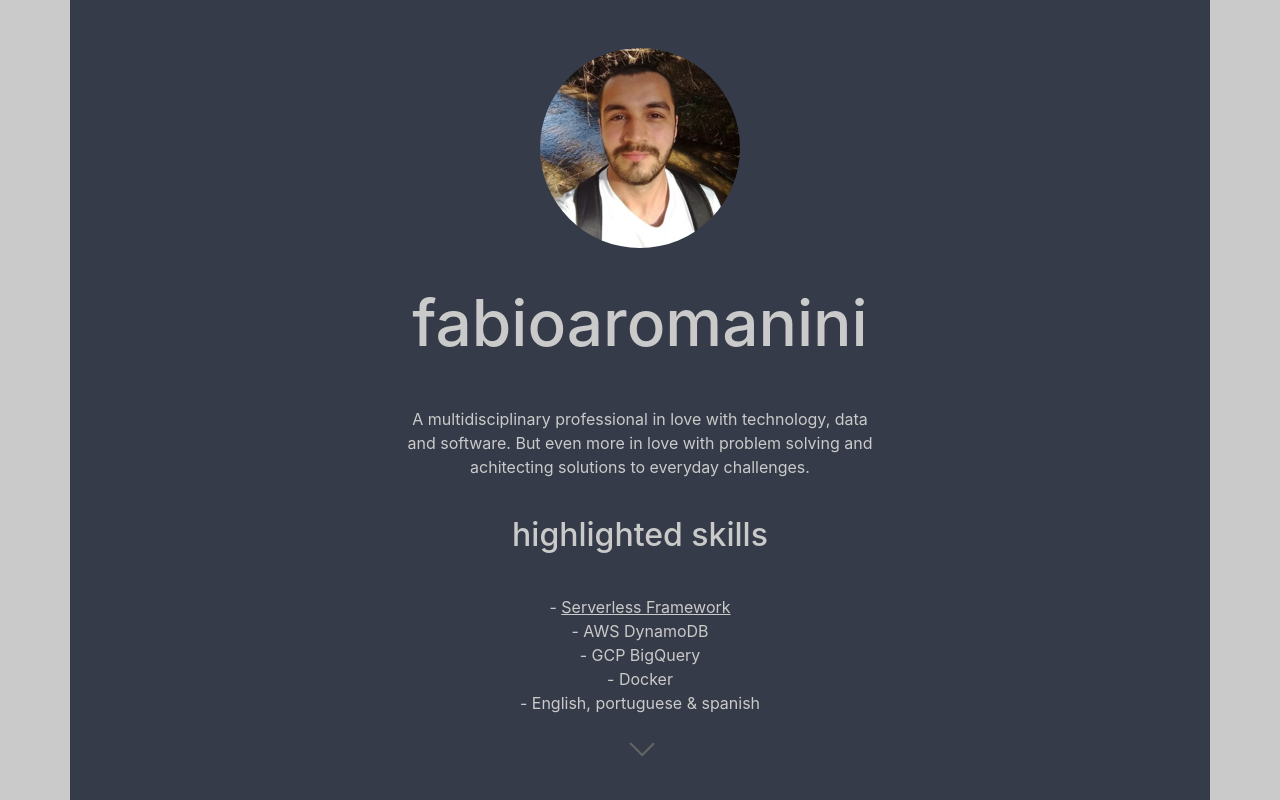
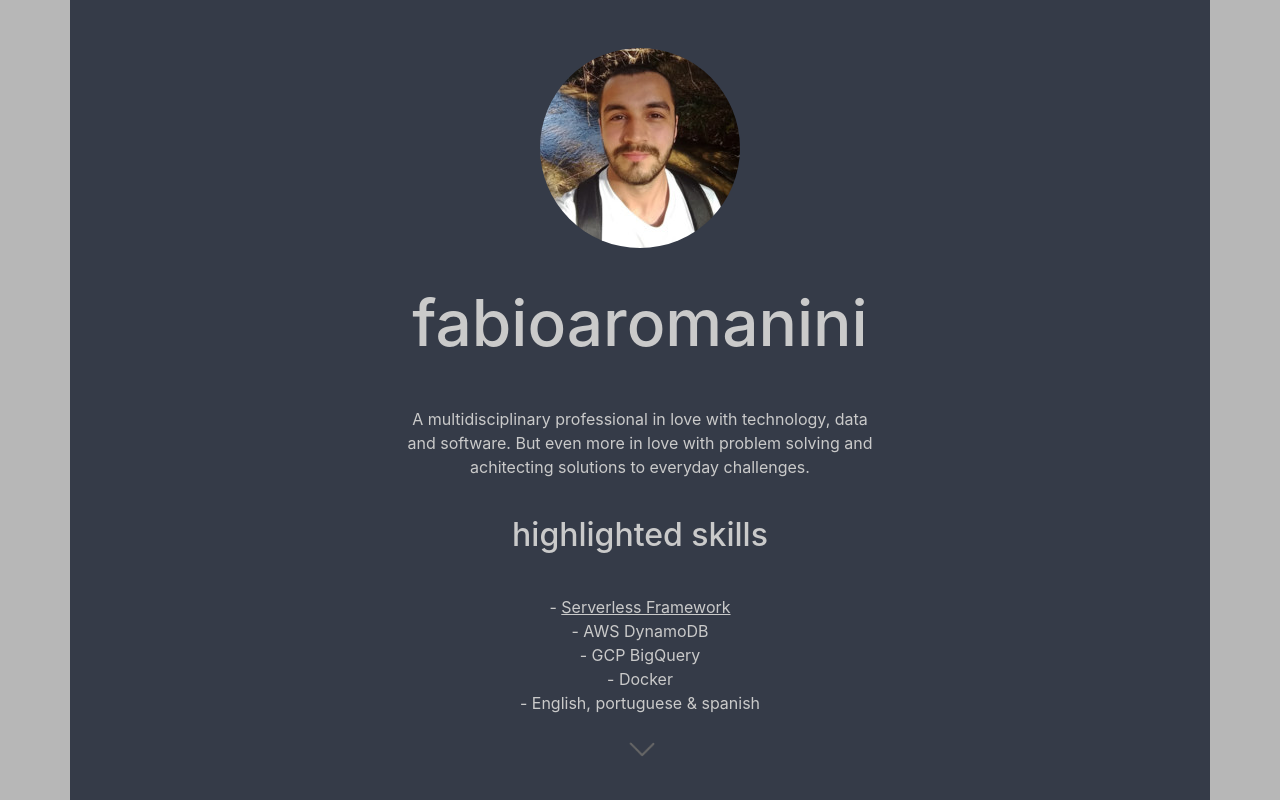
Before and after one commit to fabioaromanini/site, a React (Create React App) app: page / in a window 1280 px wide. Shown: the top 800 px of the page. Built offline with nearby package versions, Linux system fonts and the light colour scheme; no server answers.

Commit message:
Update App.css

```diff
--- a/src/App.css
+++ b/src/App.css
@@ -1,5 +1,5 @@
 #app {
-  background-color: #cacaca;
+  background-color: #b7b7b7;
   color: #cacaca;
 }
 
```
